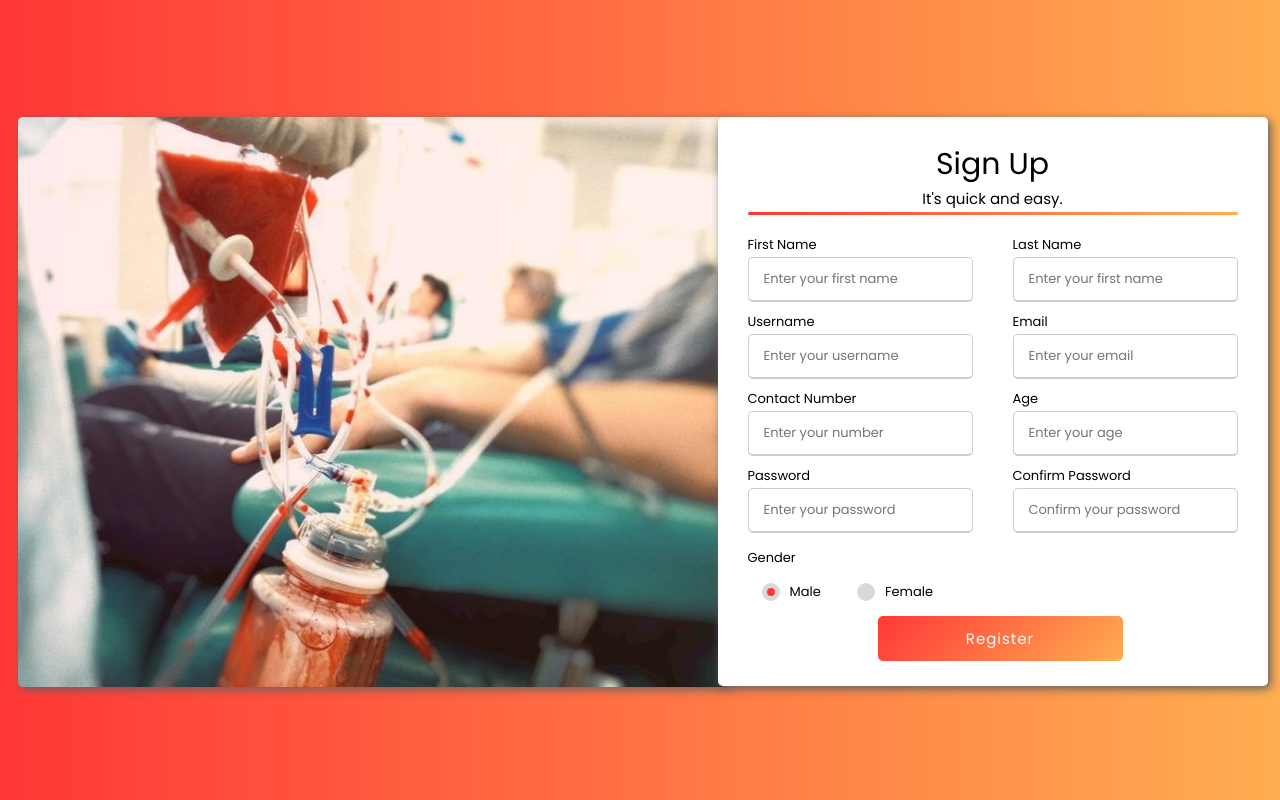
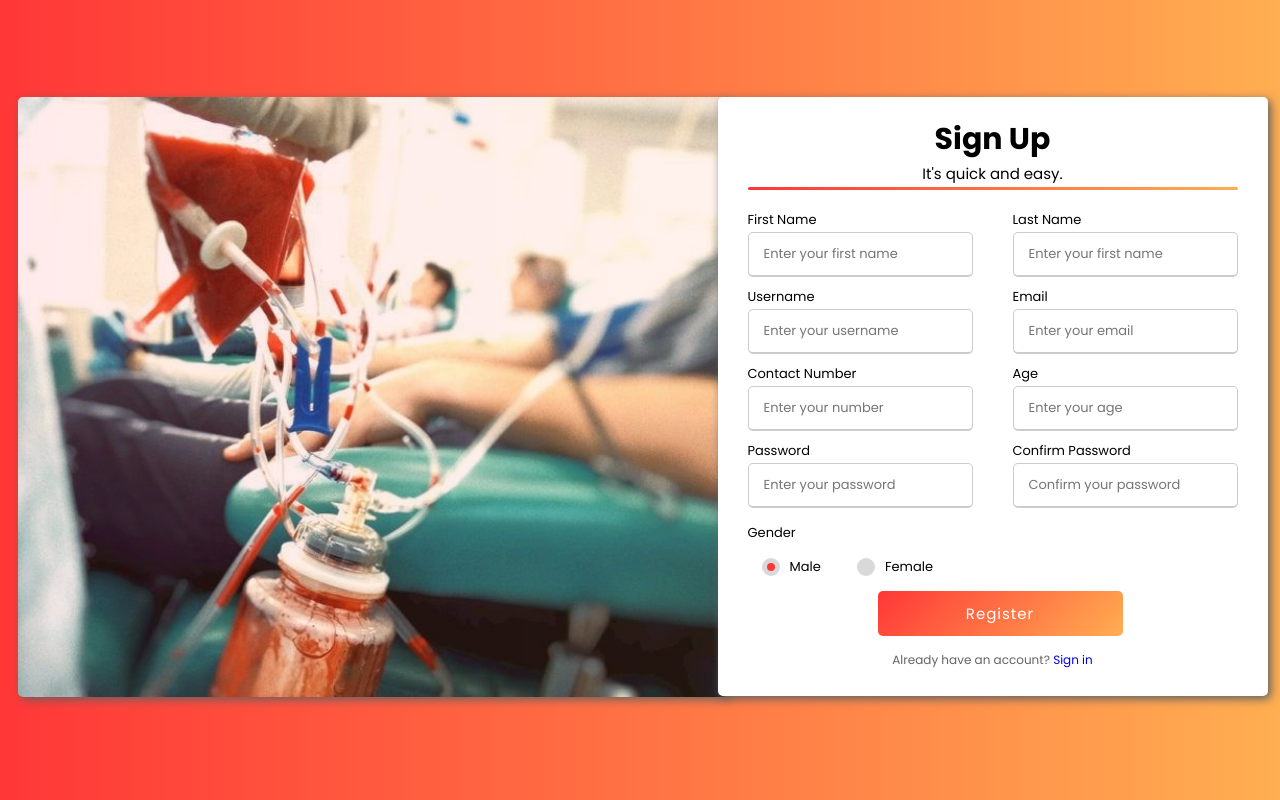
Before and after one commit to julesnicolsontabuno/bloodseeker-django, a Django app: page /user/register in a window 1280 px wide. Run offline with Django 3.2, Linux system fonts and the light colour scheme.

Commit message:
Registration form change
added about htmls on donors, about, hospitals, & account

```diff
--- a/static/css/register.css
+++ b/static/css/register.css
@@ -10,7 +10,7 @@ body {
   font-size: 13px;
   justify-content: center;
   align-items: center;
-  padding: 10px;
+  padding: 5px;
   background-image: linear-gradient(to right, #ff3737, #ffae51);
 }
 
@@ -18,7 +18,6 @@ body {
   width: auto;
   height: auto;
   position: absolute;
-  margin-top: 10px;
   margin-left: 20px;
 }
 .wrapper {
@@ -36,7 +35,7 @@ img {
   border-radius: 5px;
   box-shadow: 3px 3px 10px rgb(97, 97, 97);
   width: 710px;
-  height: 570px;
+  height: 600px;
   object-fit: cover;
 }
 
@@ -46,7 +45,7 @@ img {
   max-width: 550px;
   width: 100%;
   background-color: #fff;
-  padding: 25px 30px;
+  padding: 20px 30px;
   border-radius: 5px;
   box-shadow: 3px 3px 10px rgb(97, 97, 97);
   display: inline-block;
@@ -54,7 +53,7 @@ img {
 }
 .container .title {
   font-size: 30px;
-  font-weight: 500;
+  font-weight: 700;
   position: relative;
   text-align: center;
 }
@@ -142,7 +141,10 @@ form .button {
   height: 45px;
   width: 50%;
   margin-left: 130px;
+  margin-top: 10px;
+  margin-bottom: 5px;
 }
+
 form .button input {
   height: 100%;
   width: 100%;
@@ -184,3 +186,14 @@ form .button input:hover {
     flex-direction: column;
   }
 }
+
+.signin {
+  padding-top: 10px;
+  font-size: 12px;
+  text-align: center;
+  color: rgb(99, 99, 99);
+  margin-bottom: 7px;
+}
+a {
+  text-decoration: none;
+}
--- /dev/null
+++ b/user/Templates/user/about.html
@@ -0,0 +1,3 @@
+{% extends 'dashboard.html' %}
+
+<h1>BLOODSEEKER CREW</h1>
--- a/user/Templates/user/dashboard.html
+++ b/user/Templates/user/dashboard.html
@@ -1,5 +1,5 @@
+{% load static %}
 <!DOCTYPE html>
-{% load static %}
 <html>
     <head>
             <meta
@@ -30,5 +30,9 @@
                     <li><a href="#">Account</a></li>
                 </ul>
         </nav>
+        <div class="wrapper">
+            {% block content %}
+            {% endblock %}
+        </div>
     </body>
 </html>
--- a/user/Templates/user/login.html
+++ b/user/Templates/user/login.html
@@ -55,7 +55,7 @@
                                         </div>
 
                                         <div class="psw">
-                                                <a href="#">Forgot Password?</a>
+                                                <a href="https://www.youtube.com/watch?v=uzu377f-Uwg">Forgot Password?</a>
                                         </div>
                                 </div>
                         </div>
--- a/user/Templates/user/register.html
+++ b/user/Templates/user/register.html
@@ -72,6 +72,10 @@
               <div class="button">
                 <input type="submit" value="Register">
               </div>
+              <div class="signin">
+                Already have an account?
+                <a href="#">Sign in</a>
+              </div>
             </form>
           </div>
         </div>
```
Also changed, not shown: user/Templates/user/account.html (added), user/Templates/user/donorList.html (added), user/Templates/user/hospital.html (added).
